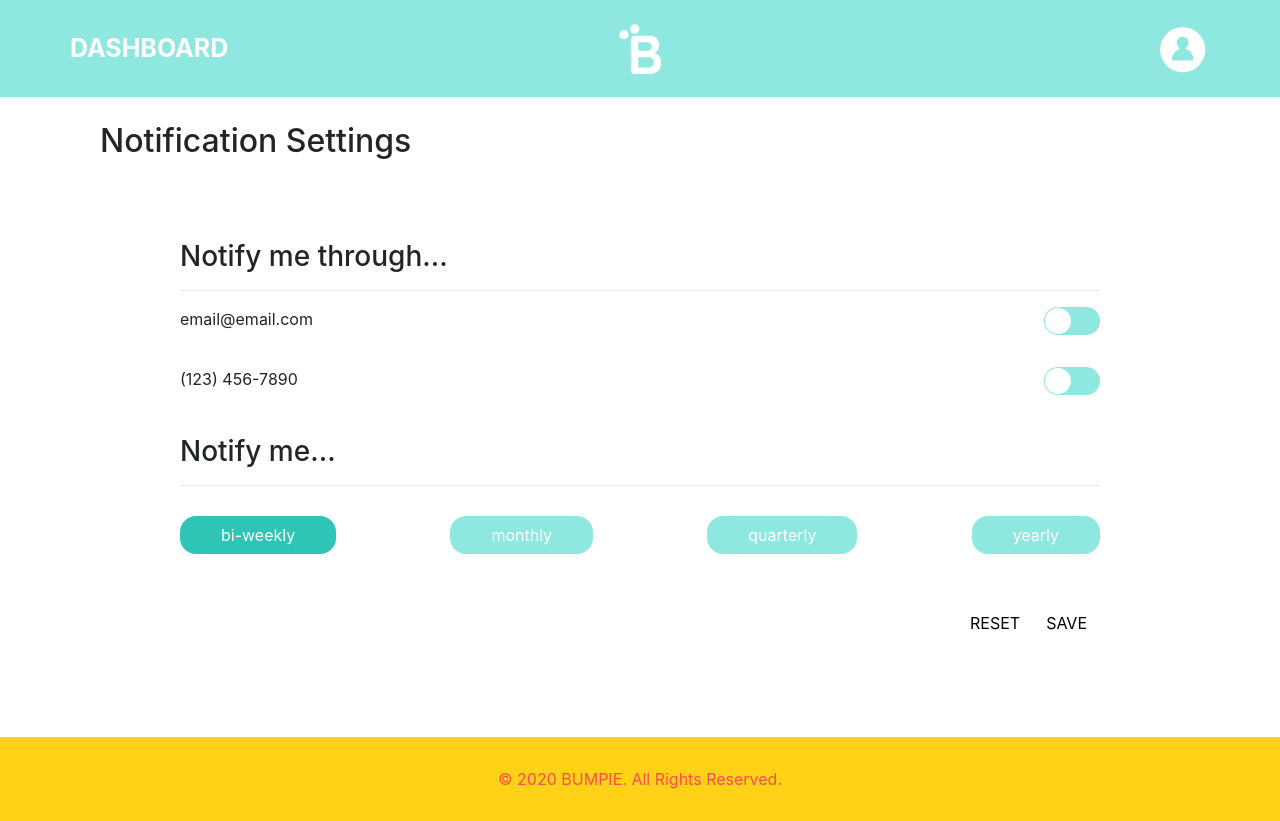
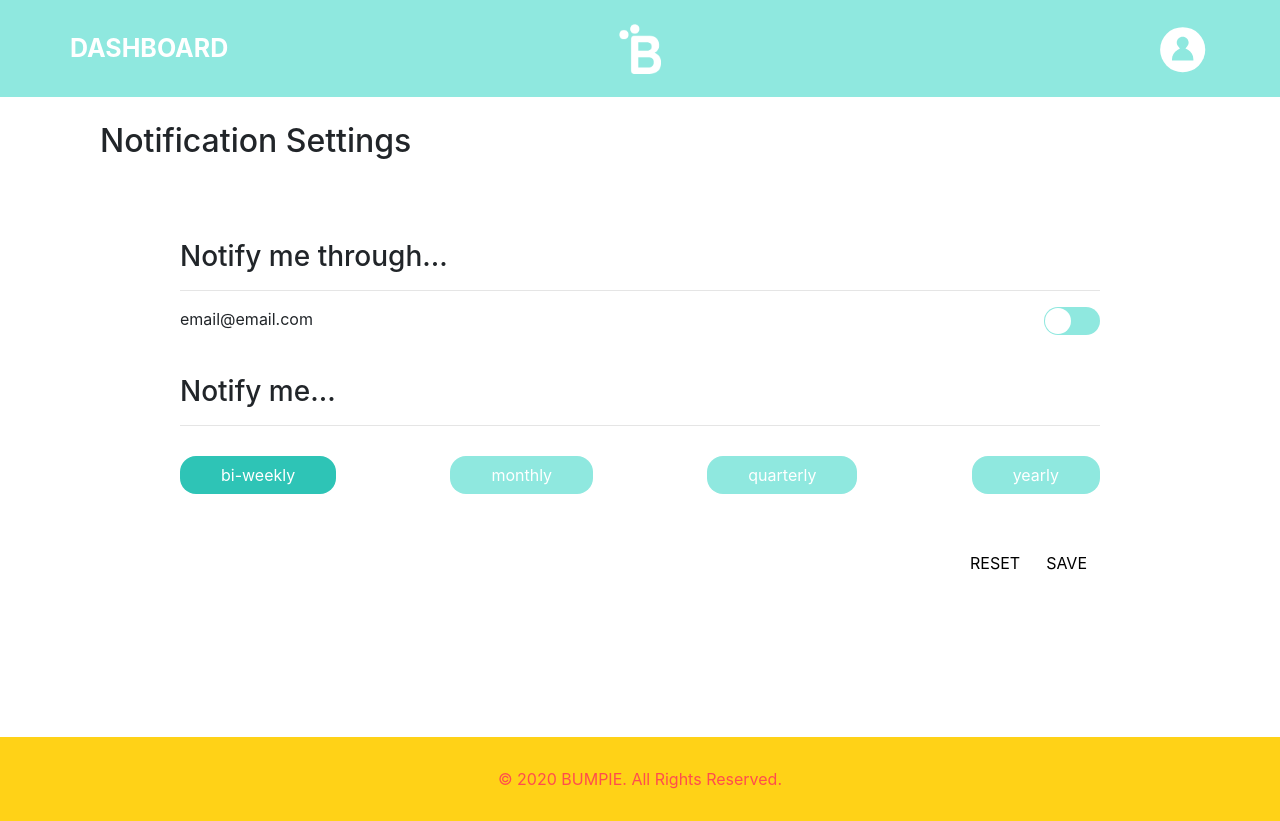
Before and after one commit to Vuologst-Test-Bed/bumpie, a React (Create React App) app in the folder client-react/: page /notification-settings in a window 1280 px wide. Built offline with nearby package versions, Linux system fonts and the light colour scheme; what aws-amplify, react-animations would draw is missing.

Commit message:
Fix: remove text notifications (#110)

```diff
--- a/client-react/src/notification-settings/index.js
+++ b/client-react/src/notification-settings/index.js
@@ -30,13 +30,13 @@ const Wrapper = styled.div`
 
 const NotificationSettings = () => {
   const [emailNotification, setEmailToggle] = useState(false);
-  const [phoneNotification, setPhoneToggle] = useState(false);
+
   return (
     <Wrapper>
       <PageTitle>Notification Settings</PageTitle>
       <div
         style={{
-          margin: 80
+          margin: 80,
         }}
       >
         <SettingsSectionHeader title="Notify me through..." />
@@ -47,17 +47,9 @@ const NotificationSettings = () => {
             checked={emailNotification}
           />
         </label>
-        <br />
-        <label style={{ display: "flex", justifyContent: "space-between" }}>
-          <span>(123) 456-7890</span>
-          <ToggleButton
-            onChange={() => setPhoneToggle(!phoneNotification)}
-            checked={phoneNotification}
-          />
-        </label>
         <div
           style={{
-            marginTop: 40
+            marginTop: 40,
           }}
         >
           <SettingsSectionHeader title="Notify me..." />
@@ -69,7 +61,7 @@ const NotificationSettings = () => {
             style={{
               marginTop: 50,
               display: "flex",
-              justifyContent: "flex-end"
+              justifyContent: "flex-end",
             }}
           >
             <StyledButton text="reset" />
```
